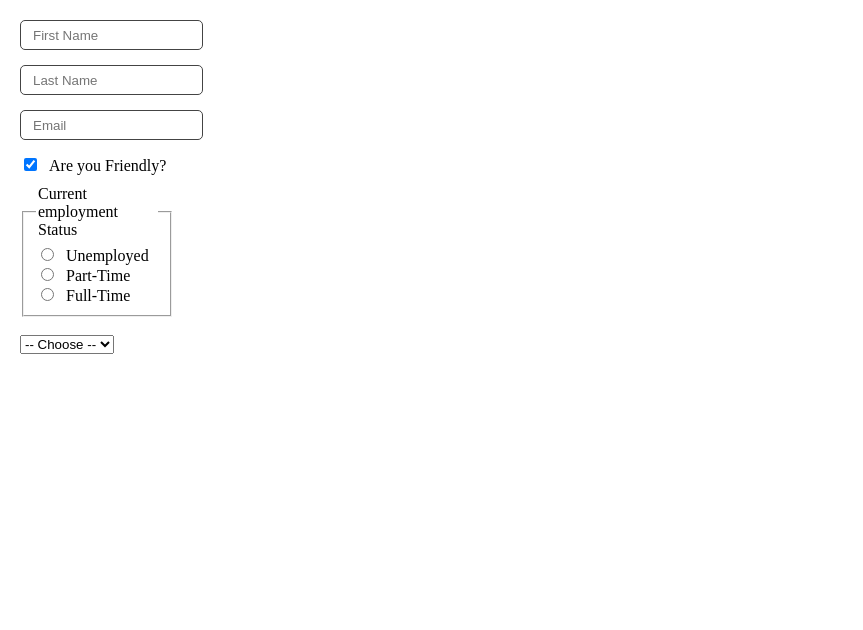
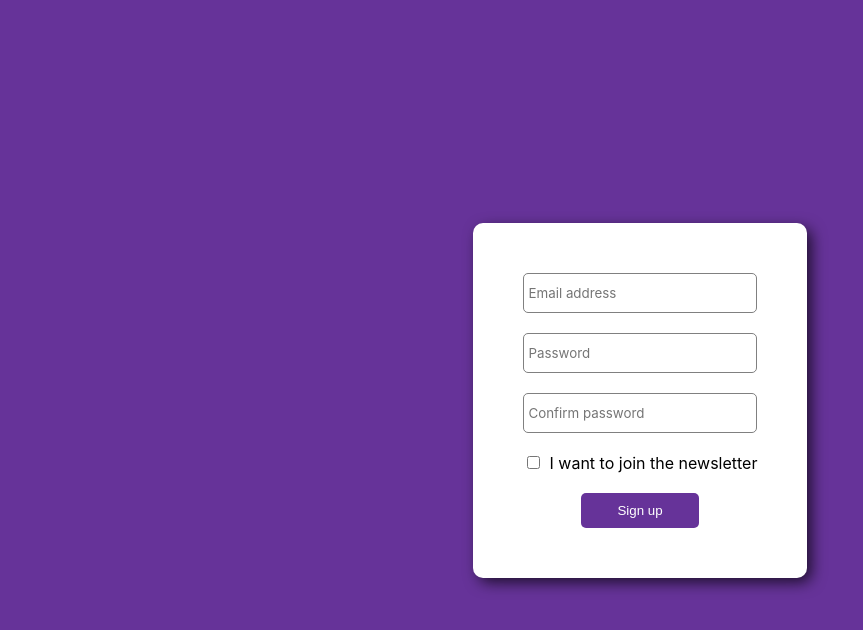
Before and after one commit to Sross123/my-app, a React (Create React App) app in the folder my-app/: page / in a window 1280 px wide. Shown: the top 630 px of the page, without its empty margins (0-863 px from the left). Built offline with nearby package versions, Linux system fonts and the light colour scheme.

Commit message:
Sign up form practice

```diff
--- a/my-app/src/App.js
+++ b/my-app/src/App.js
@@ -1,55 +1,57 @@
 import React from "react";
+import Form from "./Form"
 
 export default function App(){
-    const [formData, setFormData] = React.useState({
-        firstName: "",
-        lastName: "",
-        email: "",
-        isFriendly: true,
-        favColor: ""
-    })
-    console.log(formData.favColor)
-    const handleChange = (event) =>{
-        const {name, value, type, checked} = event.target
-        setFormData(prevData => {
-            return {
-                ...prevData,
-                [name]: type === "checkbox"? checked :value
-            }
-        })
-    }
+    // const [formData, setFormData] = React.useState({
+    //     firstName: "",
+    //     lastName: "",
+    //     email: "",
+    //     isFriendly: true,
+    //     favColor: ""
+    // })
+    // console.log(formData.favColor)
+    // const handleChange = (event) =>{
+    //     const {name, value, type, checked} = event.target
+    //     setFormData(prevData => {
+    //         return {
+    //             ...prevData,
+    //             [name]: type === "checkbox"? checked :value
+    //         }
+    //     })
+    // }
 
 
     return(
-        <div>
-            <form>
-                <input type="text" name="firstName" placeholder="First Name" onChange={handleChange} value={formData.firstName}/>
-                <input type="text" name="lastName" placeholder="Last Name" onChange={handleChange} value={formData.lastName}/>
-                <input type="email" name="email" id="email" placeholder="Email" onChange={handleChange} value={formData.email} />
-                <input type="checkbox" name="isFriendly" id="isFriendly" onChange={handleChange} checked={formData.isFriendly} />
-                <label htmlFor="isFriendly">Are you Friendly?</label>
-                <br />
-                <fieldset>
-                    <legend>Current employment Status</legend>
-                    <input type="radio" name="unemployed" />
-                    <label htmlFor="unemployed">Unemployed</label>
-                    <input type="radio" name="part-time" />
-                    <label htmlFor="part-time">Part-Time</label>
-                    <input type="radio" name="full-time" />
-                    <label htmlFor="full-time">Full-Time</label>
-                </fieldset>
-                <br />
-                <select id="favColor" name="favColor" value={formData.favColor} onChange={handleChange}>
-                <option value="">-- Choose --</option>
-                <option value="red">Red</option>
-                <option value="orange">Orange</option>
-                <option value="yellow">Yellow</option>
-                <option value="green">Green</option>
-                <option value="blue">Blue</option>
-                <option value="indigo">Indigo</option>
-                <option value="violet">Violet</option>
-            </select>
-            </form>
-        </div>
+        <Form />
+    //     <div>
+    //         <form>
+    //             <input type="text" name="firstName" placeholder="First Name" onChange={handleChange} value={formData.firstName}/>
+    //             <input type="text" name="lastName" placeholder="Last Name" onChange={handleChange} value={formData.lastName}/>
+    //             <input type="email" name="email" id="email" placeholder="Email" onChange={handleChange} value={formData.email} />
+    //             <input type="checkbox" name="isFriendly" id="isFriendly" onChange={handleChange} checked={formData.isFriendly} />
+    //             <label htmlFor="isFriendly">Are you Friendly?</label>
+    //             <br />
+    //             <fieldset>
+    //                 <legend>Current employment Status</legend>
+    //                 <input type="radio" name="unemployed" />
+    //                 <label htmlFor="unemployed">Unemployed</label>
+    //                 <input type="radio" name="part-time" />
+    //                 <label htmlFor="part-time">Part-Time</label>
+    //                 <input type="radio" name="full-time" />
+    //                 <label htmlFor="full-time">Full-Time</label>
+    //             </fieldset>
+    //             <br />
+    //             <select id="favColor" name="favColor" value={formData.favColor} onChange={handleChange}>
+    //             <option value="">-- Choose --</option>
+    //             <option value="red">Red</option>
+    //             <option value="orange">Orange</option>
+    //             <option value="yellow">Yellow</option>
+    //             <option value="green">Green</option>
+    //             <option value="blue">Blue</option>
+    //             <option value="indigo">Indigo</option>
+    //             <option value="violet">Violet</option>
+    //         </select>
+    //         </form>
+    //     </div>
     )
 }
--- /dev/null
+++ b/my-app/src/Form.js
@@ -0,0 +1,100 @@
+import React from "react";
+
+export default function Form() {
+  /**
+   * Challenge: Connect the form to local state
+   *
+   * 1. Create a state object to store the 4 values we need to save.
+   * 2. Create a single handleChange function that can
+   *    manage the state of all the inputs and set it up
+   *    correctly
+   * 3. When the user clicks "Sign up", check if the
+   *    password & confirmation match each other. If
+   *    so, log "Successfully signed up" to the console.
+   *    If not, log "passwords to not match" to the console.
+   * 4. Also when submitting the form, if the person checked
+   *    the "newsletter" checkbox, log "Thanks for signing
+   *    up for our newsletter!" to the console.
+   */
+  let none = "";
+  const [text, setText] = React.useState({
+    email: "",
+    password: "",
+    cPassword: "",
+    okayToEmail: false,
+  })
+
+  // console.log(text)
+
+  const handleChange = (event) =>{
+    let {name, type, value, checked} = event.target;
+
+    setText(prevData => ({
+        ...prevData,
+        [name]: type === "checkbox" ? checked : value
+
+    }))
+  }
+
+  function handleSubmit(event) {
+    event.preventDefault();
+    if(text.password !== text.cPassword){
+      console.log("passwords do not match")
+    }else if(text.password === text.cPassword){
+      console.log("Successfully signed up");
+
+      if(text.okayToEmail){
+        console.log("Thanks for signing up for our newsletter!")
+      }
+
+    }else if(text.password === undefined && text.cPassword=== undefined){
+      console.log("Enter Password and re-comfirm it")
+    }
+
+
+  }
+
+  return (
+    <div className="form-container">
+      <form className="form" onSubmit={handleSubmit}>
+        <input
+          type="email"
+          placeholder="Email address"
+          className="form--input"
+          name="email"
+          onChange={handleChange}
+          value={text.email}
+        />
+        <input
+          type="password"
+          placeholder="Password"
+          className="form--input"
+          name="password"
+          onChange={handleChange}
+          value={text.password}
+        />
+
+        <input
+          type="password"
+          placeholder="Confirm password"
+          className="form--input"
+          name="cPassword"
+          onChange={handleChange}
+          value={text.cPassword}
+        />
+
+        <div className="form--marketing">
+          <input
+            id="okayToEmail"
+            name="okayToEmail"
+            type="checkbox"
+            onChange={handleChange}
+            checked={text.okayToEmail}
+          />
+          <label htmlFor="okayToEmail">I want to join the newsletter</label>
+        </div>
+        <button className="form--submit">Sign up</button>
+      </form>
+    </div>
+  );
+}
--- a/my-app/src/style.css
+++ b/my-app/src/style.css
@@ -4,30 +4,56 @@
 
 body {
     margin: 0;
-    padding: 20px;
+    background-color: #639;
+    height: 100vh;
+    font-family: 'Inter', sans-serif;
 }
 
-input[type="text"], input[type="email"] {
-    margin-bottom: 15px;
-    height: 30px;
-    text-indent: 10px;
-    border: 1px solid #444;
-    border-radius: 5px;
-    display: block;
+.form-container {
+    height: 100vh;
+    padding: 20px;
+    display: flex;
+    flex-direction: column;
+    justify-content: center;
+    align-items: center;
 }
 
-input[type="checkbox"], input[type="radio"] {
-    margin-right: 0.75rem;
+.form {
+    background-color: white;
+    padding: 50px;
+    border-radius: 10px;
+    display: flex;
+    flex-direction: column;
+    align-items: center;
+    box-shadow: 5px 5px 15px -1px rgba(0,0,0,0.75);
 }
 
-textarea {
-    margin-bottom: 15px;
-    border: 1px solid #444;
+.form--input {
+    width: 100%;
+    margin-bottom: 20px;
+    height: 40px;
     border-radius: 5px;
-    display: block;
+    border: 1px solid gray;
+    padding: 5px;
+    font-family: 'Inter', sans-serif;
+}
 
+.form--submit {
+    width: 50%;
+    padding: 10px;
+    border-radius: 5px;
+    color: white;
+    background-color: #639;
+    border: none;
+    cursor: pointer;
 }
-fieldset{
-    width: 150px;
-    margin-top: 10px;
+
+.form--marketing {
+    display: flex;
+    margin-bottom: 20px;
+    align-items: center;
 }
+
+.form--marketing > input {
+    margin-right: 10px;
+}
```
